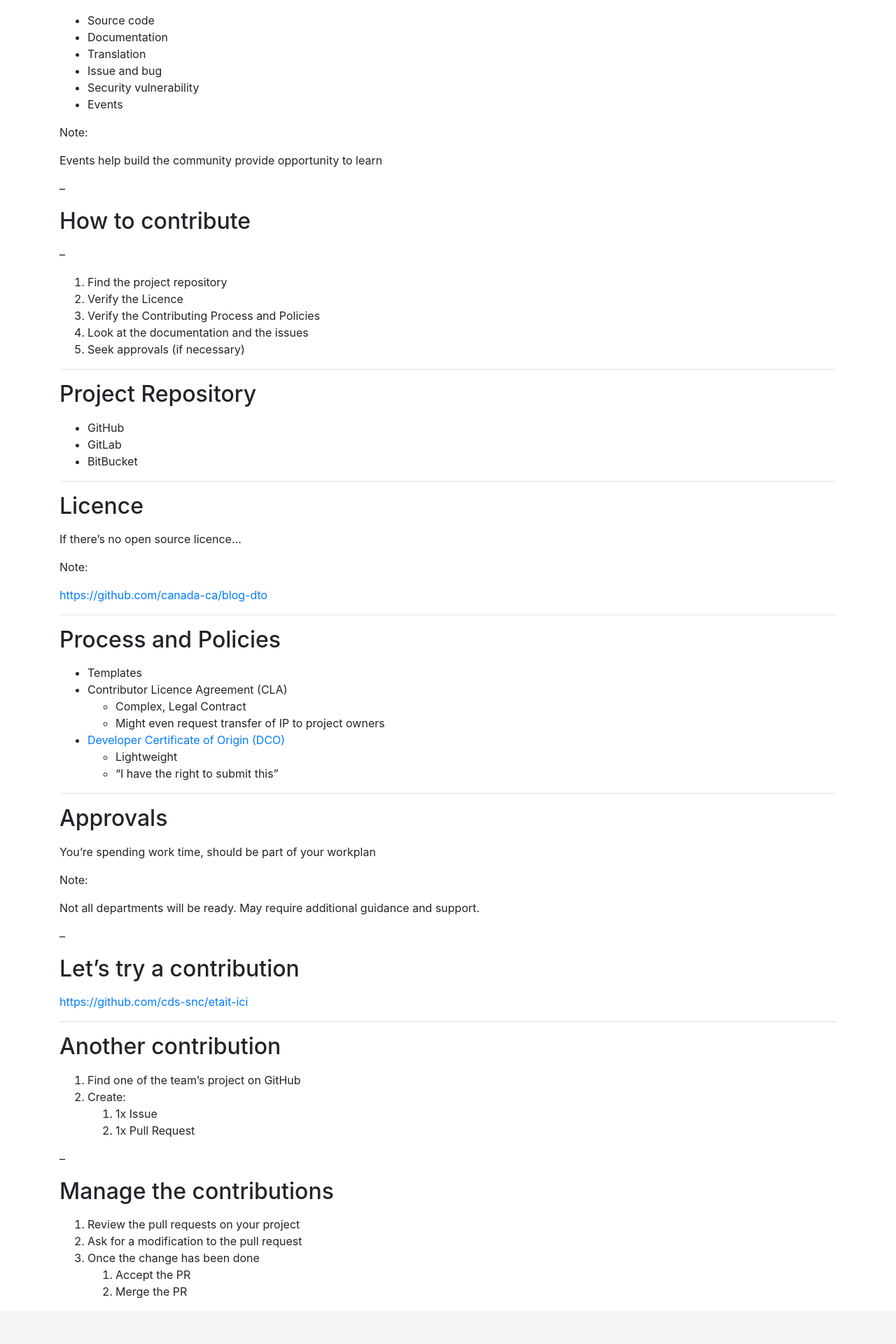
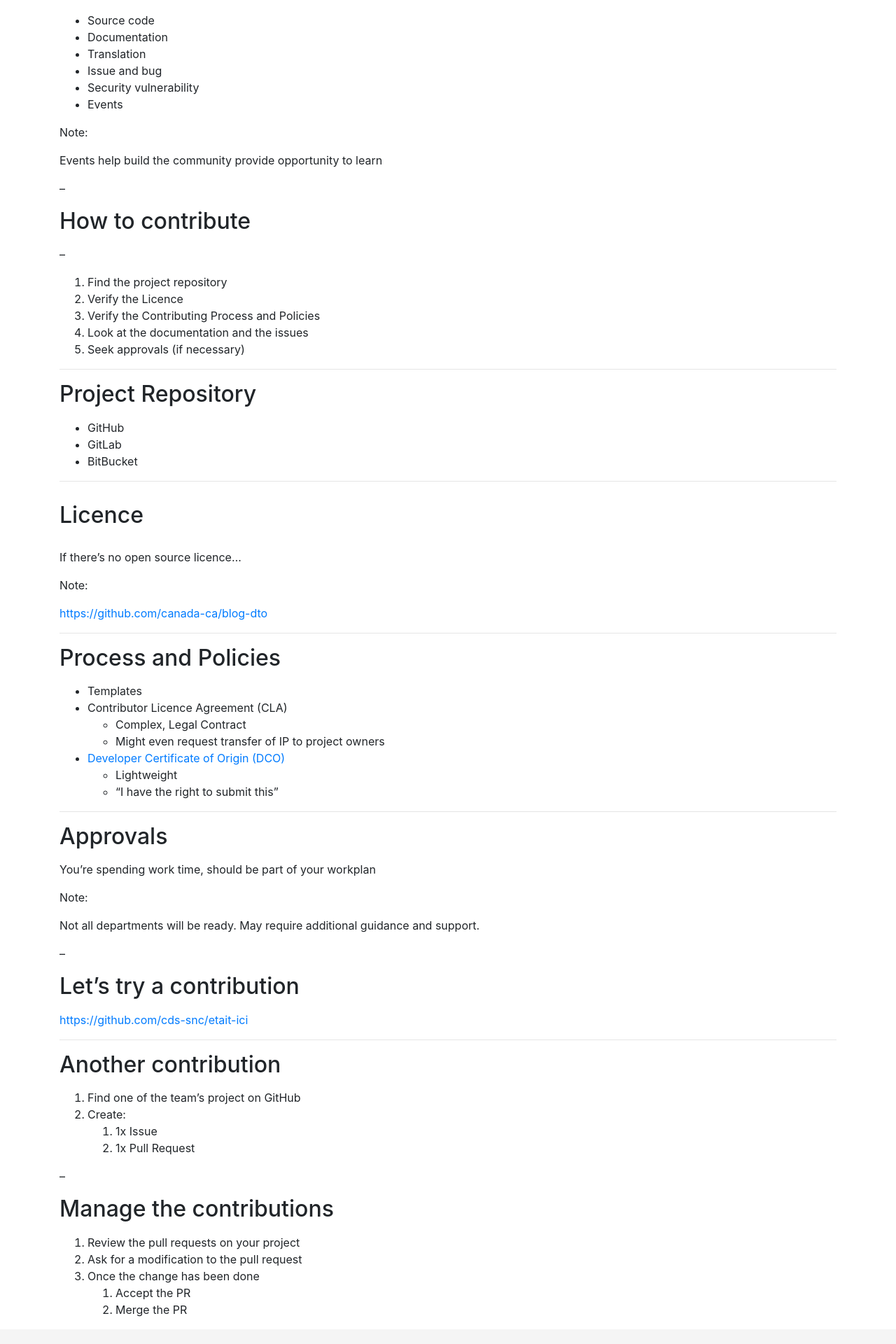
Before and after one commit to gcharest/gcharest.github.io, a Jekyll site: the page built from presentations/en/contributions.md, in a window 1280 px wide. Shown: the part 775-2695 px from the top of the page at 70% size. Built offline with Jekyll 4.4.1, drawn with Linux system fonts in a browser that asks for light colours; our own code applies the rules of GitHub Pages for plain Markdown files.

```diff
--- a/assets/css/style.css
+++ b/assets/css/style.css
@@ -44,6 +44,10 @@ body {
   width: 100%;
 }
 
+#licence {
+  line-height: 2;
+}
+
 /* Homepage styles*/
 
 #homepage {
```
